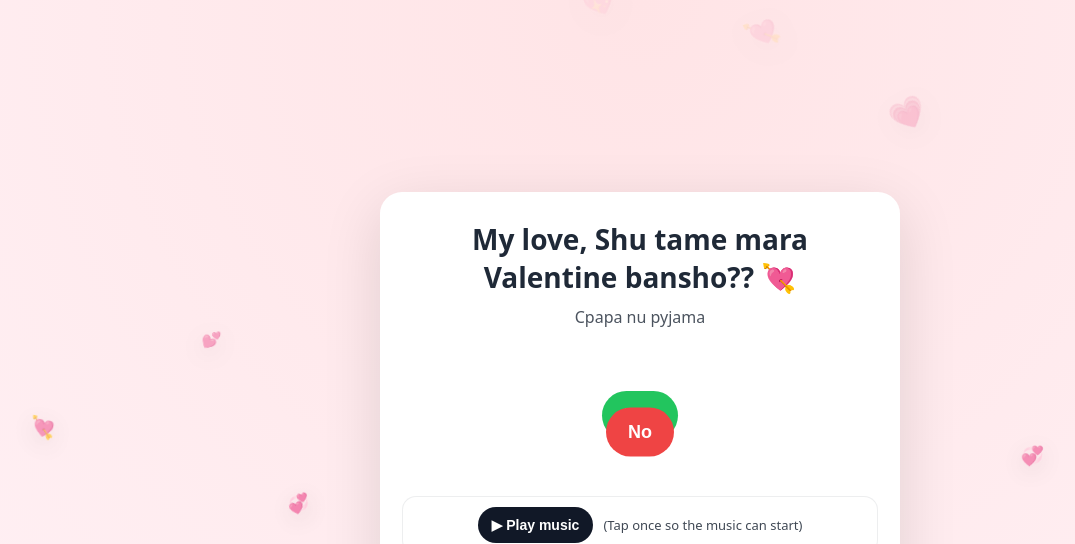
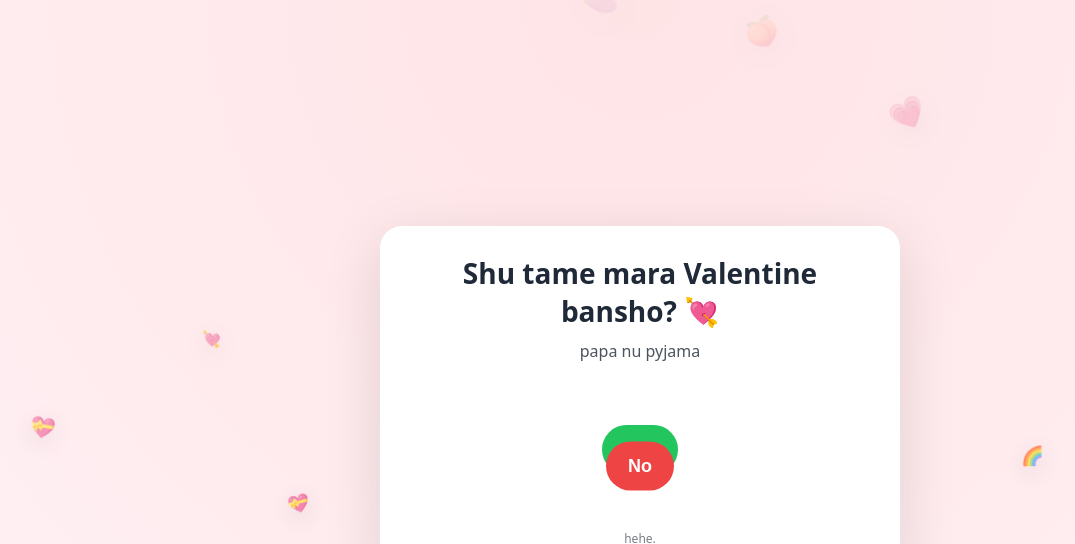
Before and after one commit to Shrooti327/valentines-, a plain HTML site: page index.html in a window 1280 px wide. Shown: the top 544 px of the page, without its empty margins (0-1075 px from the left). Drawn offline with Linux system fonts and the light colour scheme.

Commit message:
Update index.html

```diff
--- a/index.html
+++ b/index.html
@@ -53,7 +53,7 @@
       font-size: 18px;
       font-weight: 700;
       cursor: pointer;
-      transition: transform 180ms ease, filter 180ms ease;
+      transition: transform 180ms ease;
       user-select: none;
       touch-action: manipulation;
     }
@@ -73,28 +73,6 @@
       transform: translate(-50%, -50%);
     }
 
-    /* Music prompt */
-    .music-banner {
-      display: flex;
-      gap: 10px;
-      align-items: center;
-      justify-content: center;
-      margin-top: 10px;
-      padding: 10px 12px;
-      border-radius: 14px;
-      background: rgba(255, 255, 255, 0.7);
-      border: 1px solid rgba(31, 41, 55, 0.08);
-    }
-    .music-banner span { font-size: 13px; opacity: 0.85; }
-    .music-btn {
-      padding: 10px 14px;
-      font-size: 14px;
-      font-weight: 700;
-      border-radius: 999px;
-      background: #111827;
-      color: #fff;
-    }
-
     /* Floating hearts */
     .hearts {
       position: fixed;
@@ -110,7 +88,6 @@
       opacity: 0.9;
       filter: drop-shadow(0 6px 10px rgba(0,0,0,0.12));
       animation: floatUp linear forwards;
-      will-change: transform, opacity;
     }
     @keyframes floatUp {
       from { transform: translateY(0) translateX(0) rotate(0deg); opacity: 0; }
@@ -126,26 +103,16 @@
   <div class="hearts" id="hearts"></div>
 
   <div class="card">
-    <h1>My love, Shu tame mara Valentine bansho?? 💘</h1>
-    <p>Cpapa nu pyjama</p>
+    <h1>Shu tame mara Valentine bansho? 💘</h1>
+    <p>papa nu pyjama</p>
 
     <div class="btn-row" id="arena">
       <button id="yesBtn" type="button">Yes</button>
       <button id="noBtn" type="button">No</button>
     </div>
 
-    <div class="music-banner">
-      <button class="music-btn" id="musicBtn" type="button">▶ Play music</button>
-      <span>(Tap once so the music can start)</span>
-    </div>
-
-    <div class="tiny">Tip: you have no choice.</div>
+    <div class="tiny">hehe.</div>
   </div>
-
-  <!-- NOTE: You must add your own audio file named "smooth-operator.mp3" to the repo root -->
-  <audio id="bgMusic" loop preload="auto">
-    <source src="smooth-operator.mp3" type="audio/mpeg" />
-  </audio>
 
   <script>
     // ===== Buttons behavior =====
@@ -197,19 +164,17 @@
 
     yesBtn.addEventListener("click", () => {
       burstHearts(30);
-      // Go to second page
       window.location.href = "yes.html";
     });
 
     // ===== Floating hearts =====
     const heartsLayer = document.getElementById("hearts");
-    const heartEmojis = ["💗","💖","💕","💘","💞","💝"];
+    const heartEmojis = ["💗","🎰","🍆","💘","🍑","💝","🌈","🛸"];
 
     function spawnHeart() {
       const heart = document.createElement("div");
       heart.className = "heart";
       heart.textContent = heartEmojis[Math.floor(Math.random() * heartEmojis.length)];
-
       heart.style.left = `${Math.random() * 100}vw`;
 
       const size = 14 + Math.random() * 22;
@@ -227,36 +192,7 @@
     }
 
     // steady hearts stream
-    const heartInterval = setInterval(spawnHeart, 350);
-
-    // ===== Background music (user gesture required) =====
-    const music = document.getElementById("bgMusic");
-    const musicBtn = document.getElementById("musicBtn");
-
-    async function startMusic() {
-      try {
-        await music.play();
-        musicBtn.textContent = "⏸ Pause music";
-      } catch (err) {
-        // If autoplay is blocked, user can tap again
-        musicBtn.textContent = "▶ Tap to play";
-      }
-    }
-
-    function toggleMusic() {
-      if (music.paused) startMusic();
-      else {
-        music.pause();
-        musicBtn.textContent = "▶ Play music";
-      }
-    }
-
-    musicBtn.addEventListener("click", toggleMusic);
-
-    // Bonus: if user clicks anywhere, try to start music once
-    document.addEventListener("pointerdown", () => {
-      if (music.paused) startMusic();
-    }, { once: true });
+    setInterval(spawnHeart, 350);
   </script>
 </body>
 </html>
```
